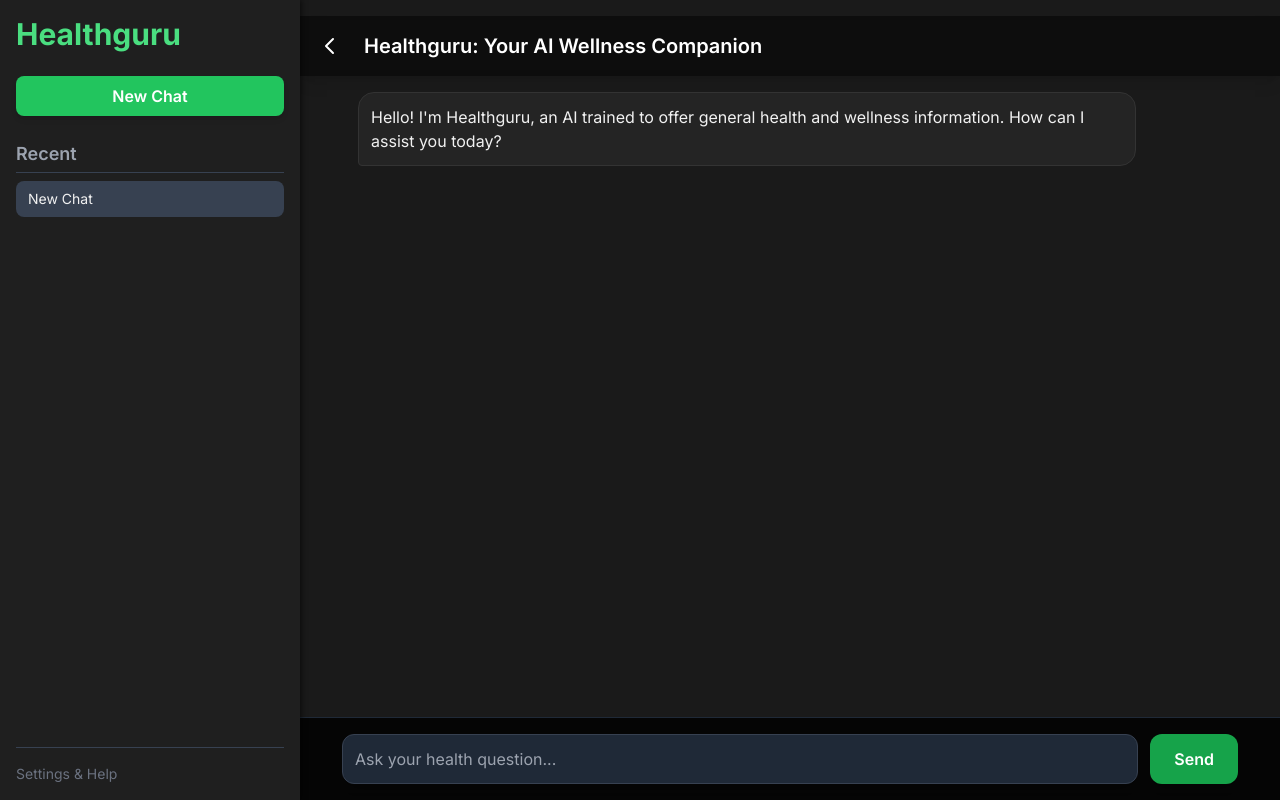
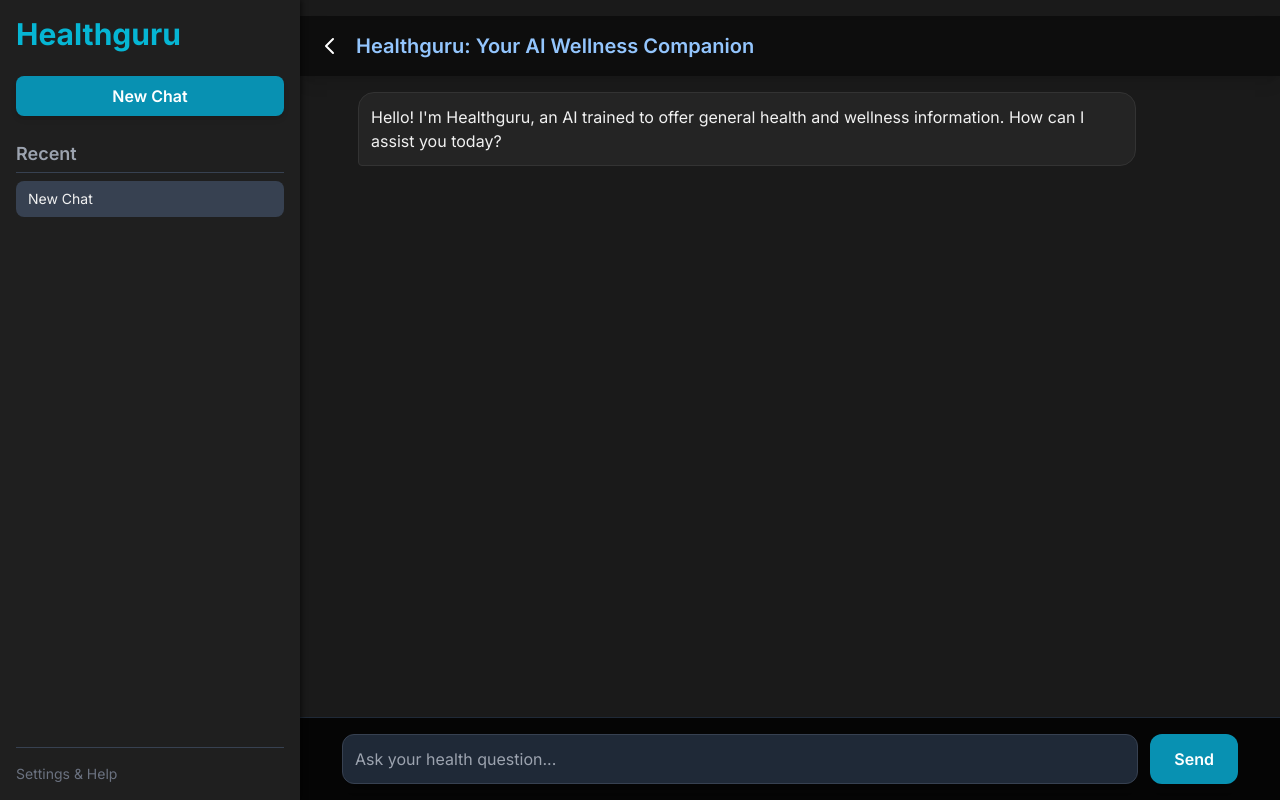
Before and after one commit to Zephieeeeee/Healthguru, a Flask app: page / in a window 1280 px wide. Run offline with Flask 3, Linux system fonts and the light colour scheme; some libraries are stand-ins or nearby versions.

Commit message:
Final: Refined UI with Cyan accents and ensured robust deployment files.

```diff
--- a/templates/index.html
+++ b/templates/index.html
@@ -1,12 +1,15 @@
-
+<!DOCTYPE html>
 <html lang="en">
 <head>
     <meta charset="UTF-8">
     <meta name="viewport" content="width=device-width, initial-scale=1.0">
     <title>Healthguru: AI Wellness Companion</title>
+    <!-- Load Tailwind CSS -->
     <script src="https://cdn.tailwindcss.com"></script>
     <!-- Inter font -->
     <link href="https://fonts.googleapis.com/css2?family=Inter:wght@400;600;700&display=swap" rel="stylesheet">
+
+    <!-- CSS STYLES -->
     <style>
         /* Custom styles for dark theme and responsiveness */
         body {
@@ -102,9 +111,10 @@
 
     <!-- 1. HISTORY SIDEBAR -->
     <div id="history-sidebar" class="p-4 flex flex-col">
-        <h1 class="text-3xl font-bold text-green-400 mb-6">Healthguru</h1>
+        <!-- Sidebar header uses the new CYAN accent color -->
+        <h1 class="text-3xl font-bold text-cyan-500 mb-6">Healthguru</h1>
 
-        <a href="/new_chat" class="w-full text-center bg-green-500 hover:bg-green-600 text-white font-semibold py-2 px-4 rounded-lg shadow-md mb-6 transition duration-150 ease-in-out">
+        <a href="/new_chat" class="w-full text-center bg-cyan-600 hover:bg-cyan-700 text-white font-semibold py-2 px-4 rounded-lg shadow-md mb-6 transition duration-150 ease-in-out">
             New Chat
         </a>
 
@@ -130,26 +140,27 @@
     <!-- 2. MAIN CONTENT AREA -->
     <div id="main-content" class="min-h-screen flex flex-col">
 
-        <!-- HEADER / NAVIGATION -->
+        <!-- HEADER / NAVIGATION (uses a dark background) -->
         <header class="p-4 bg-black/50 sticky top-0 z-10 shadow-lg relative flex items-center">
 
-            <!-- Toggle Button (Visible on Desktop/Tablet and positioned on the left) -->
-            <button id="sidebar-toggle-desktop" onclick="toggleSidebar()" class="text-white hover:text-green-400 p-2 rounded-full transition duration-150 ease-in-out">
+            <!-- Toggle Button (Desktop/Tablet) - Updated hover color -->
+            <button id="sidebar-toggle-desktop" onclick="toggleSidebar()" class="text-white hover:text-cyan-400 p-2 rounded-full transition duration-150 ease-in-out">
                 <!-- Chevron Left Icon (Default state: Sidebar Visible) -->
                 <svg id="toggle-icon" xmlns="http://www.w3.org/2000/svg" class="h-6 w-6" fill="none" viewBox="0 0 24 24" stroke="currentColor" stroke-width="2">
                     <path stroke-linecap="round" stroke-linejoin="round" d="M15 19l-7-7 7-7" />
                 </svg>
             </button>
 
-            <!-- Toggle Button (Hidden on Desktop, Visible on Mobile) -->
-            <button id="sidebar-toggle-mobile" onclick="toggleSidebar()" class="text-white hover:text-green-400 p-2 rounded-full transition duration-150 ease-in-out">
+            <!-- Toggle Button (Mobile) - Updated hover color -->
+            <button id="sidebar-toggle-mobile" onclick="toggleSidebar()" class="text-white hover:text-cyan-400 p-2 rounded-full transition duration-150 ease-in-out" style="display: none;">
                 <!-- Hamburger Icon -->
                 <svg xmlns="http://www.w3.org/2000/svg" class="h-6 w-6" fill="none" viewBox="0 0 24 24" stroke="currentColor" stroke-width="2">
                     <path stroke-linecap="round" stroke-linejoin="round" d="M4 6h16M4 12h16m-7 6h7" />
                 </svg>
             </button>
 
-            <h1 class="text-xl font-semibold text-white main-header-content ml-12">Healthguru: Your AI Wellness Companion</h1>
+            <!-- Header Title: Uses a lighter blue for contrast -->
+            <h1 class="text-xl font-semibold text-blue-300 main-header-content">Healthguru: Your AI Wellness Companion</h1>
 
         </header>
 
@@ -180,13 +191,13 @@
                 {% endif %}
             {% endfor %}
 
-            <!-- Loading Indicator -->
+            <!-- Loading Indicator - Updated dot color -->
             <div id="loading-indicator" class="flex justify-start hidden">
                 <div class="message-bubble-ai p-3">
                     <div class="flex items-center space-x-2">
-                        <div class="w-2 h-2 bg-green-500 rounded-full animate-pulse"></div>
-                        <div class="w-2 h-2 bg-green-500 rounded-full animate-pulse delay-75"></div>
-                        <div class="w-2 h-2 bg-green-500 rounded-full animate-pulse delay-150"></div>
+                        <div class="w-2 h-2 bg-cyan-500 rounded-full animate-pulse"></div>
+                        <div class="w-2 h-2 bg-cyan-500 rounded-full animate-pulse delay-75"></div>
+                        <div class="w-2 h-2 bg-cyan-500 rounded-full animate-pulse delay-150"></div>
                         <span class="text-sm">Healthguru is thinking...</span>
                     </div>
                 </div>
@@ -203,13 +214,13 @@
                     type="text"
                     id="user-input"
                     placeholder="Ask your health question..."
-                    class="flex-grow p-3 rounded-xl bg-gray-800 text-white border border-gray-700 focus:ring-green-500 focus:border-green-500 transition duration-150 ease-in-out shadow-lg"
+                    class="flex-grow p-3 rounded-xl bg-gray-800 text-white border border-gray-700 focus:ring-cyan-500 focus:border-cyan-500 transition duration-150 ease-in-out shadow-lg"
                     onkeypress="if(event.key === 'Enter') { sendMessage(); }"
                 >
                 <button
                     onclick="sendMessage()"
                     id="send-button"
-                    class="bg-green-600 hover:bg-green-700 text-white font-semibold py-3 px-6 rounded-xl shadow-lg transition duration-150 ease-in-out transform hover:scale-105"
+                    class="bg-cyan-600 hover:bg-cyan-700 text-white font-semibold py-3 px-6 rounded-xl shadow-lg transition duration-150 ease-in-out transform hover:scale-105"
                 >
                     Send
                 </button>
@@ -233,22 +244,18 @@
         const toggleButtonMobile = document.getElementById('sidebar-toggle-mobile');
 
         let isMobile = window.innerWidth <= 768;
-        let isSidebarOpen = !isMobile; // Start open on desktop, start closed on mobile
+        let isSidebarOpen = !isMobile;
 
         // Initial setup on load
         document.addEventListener('DOMContentLoaded', () => {
             if (isMobile) {
-                // Mobile: Hide sidebar initially
+                isSidebarOpen = false;
                 historySidebar.classList.add('collapsed');
-                toggleButtonDesktop.style.display = 'none';
-                toggleButtonMobile.style.display = 'block';
             } else {
-                // Desktop: Show sidebar initially
+                isSidebarOpen = true;
                 historySidebar.classList.remove('collapsed');
-                toggleButtonDesktop.style.display = 'block';
-                toggleButtonMobile.style.display = 'none';
             }
-            // Ensure correct initial icon
+            updateToggleVisibility();
             updateToggleIcon();
             scrollToBottom();
         });
@@ -262,23 +269,29 @@
                 if (!isMobile) {
                     // Transitioning to Desktop: Force open state
                     isSidebarOpen = true;
-                    historySidebar.classList.remove('collapsed');
-                    historySidebar.classList.remove('active');
+                    historySidebar.classList.remove('collapsed', 'active');
                     bodyContainer.classList.remove('sidebar-collapsed');
-                    toggleButtonDesktop.style.display = 'block';
-                    toggleButtonMobile.style.display = 'none';
                 } else {
                     // Transitioning to Mobile: Force closed state
                     isSidebarOpen = false;
                     historySidebar.classList.add('collapsed');
                     historySidebar.classList.remove('active');
                     bodyContainer.classList.remove('sidebar-collapsed');
-                    toggleButtonDesktop.style.display = 'none';
-                    toggleButtonMobile.style.display = 'block';
                 }
+                updateToggleVisibility();
                 updateToggleIcon();
             }
         });
+
+        function updateToggleVisibility() {
+            if (isMobile) {
+                toggleButtonDesktop.style.display = 'none';
+                toggleButtonMobile.style.display = 'block';
+            } else {
+                toggleButtonDesktop.style.display = 'block';
+                toggleButtonMobile.style.display = 'none';
+            }
+        }
 
         function updateToggleIcon() {
             if (!isMobile) {
@@ -290,9 +303,8 @@
                     // Closed: Show chevron right
                     toggleIcon.innerHTML = `<path stroke-linecap="round" stroke-linejoin="round" d="M9 5l7 7-7 7" />`;
                 }
-            } else {
-                // Mobile icon: Hamburger menu is used, doesn't change visually on toggle
             }
+            // Mobile icon (Hamburger) remains static
         }
 
 
```
Also changed, not shown: other parts of templates/index.html (+39 -29 lines).
